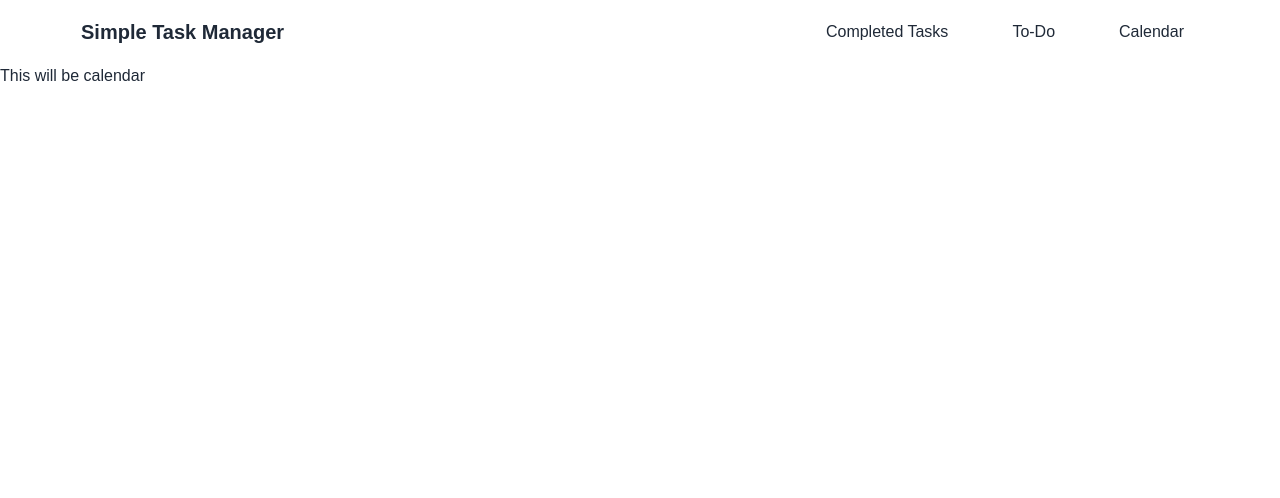
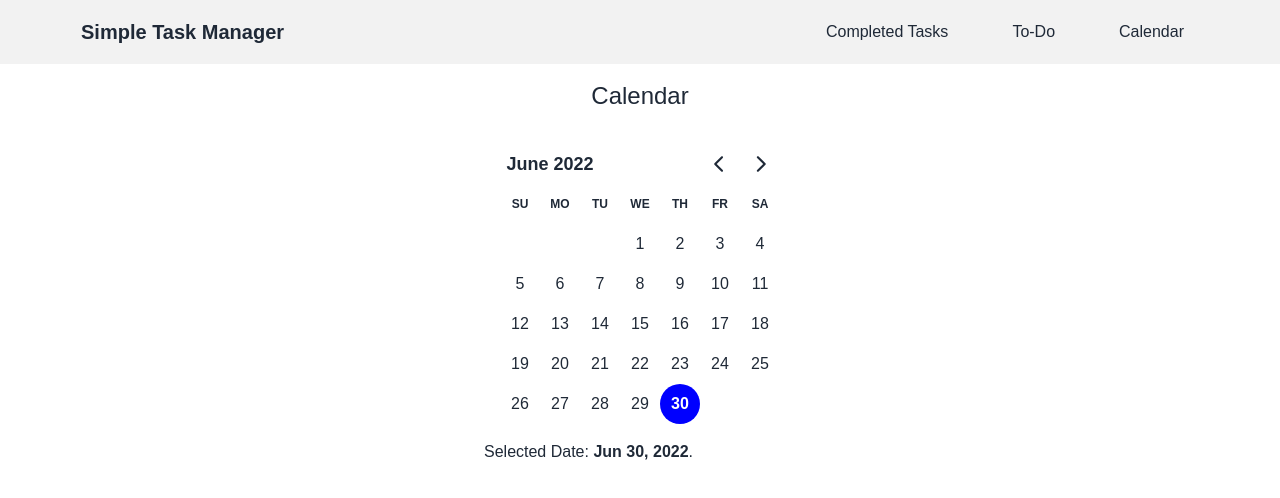
Before and after one commit to mobashirul-alam/simple-task-manager-client, a React (Create React App) app: page /calendar in a window 1280 px wide. Shown: the top 498 px of the page. Built offline with nearby package versions, Linux system fonts and the light colour scheme; the HTML template or start-up script is replaced by a standard one.

Commit message:
calendar added

```diff
--- a/package.json
+++ b/package.json
@@ -7,7 +7,9 @@
     "@testing-library/react": "^13.3.0",
     "@testing-library/user-event": "^13.5.0",
     "daisyui": "^2.17.0",
+    "date-fns": "^2.28.0",
     "react": "^18.2.0",
+    "react-day-picker": "^8.0.7",
     "react-dom": "^18.2.0",
     "react-router-dom": "^6.3.0",
     "react-scripts": "5.0.1",
--- a/src/Components/Calendar.js
+++ b/src/Components/Calendar.js
@@ -1,9 +1,23 @@
-import React from 'react';
+import { format } from 'date-fns';
+import React, { useState } from 'react';
+import { DayPicker } from 'react-day-picker';
+import 'react-day-picker/dist/style.css';
 
 const Calendar = () => {
+    const [date, setDate] = useState(new Date());
     return (
         <div>
-            <h1>This will be calendar</h1>
+            <h1 className='text-center text-2xl font-medium my-4'>Calendar</h1>
+            <div className='flex justify-center'>
+                <div>
+                    <DayPicker
+                        mode="single"
+                        selected={date}
+                        onSelect={setDate}
+                    />
+                    <p>Selected Date: <span className='font-semibold'>{format(date, 'PP')}</span>.</p>
+                </div>
+            </div>
         </div>
     );
 };
--- a/src/Components/Home.js
+++ b/src/Components/Home.js
@@ -3,7 +3,7 @@ import React from 'react';
 const Home = () => {
     return (
         <div>
-            <h1>This is home</h1>
+            <h1 className='text-center text-2xl font-medium my-4'>Simple Task Manager</h1>
         </div>
     );
 };
--- a/src/Shared/Header.js
+++ b/src/Shared/Header.js
@@ -32,7 +32,7 @@ const Header = () => {
 
     return (
         <>
-            <div class="navbar bg-base-100 lg:px-16">
+            <div class="navbar bg-base-200 lg:px-16">
                 <div class="navbar-start">
                     <div class="dropdown">
                         <label tabindex="0" class="btn btn-ghost lg:hidden">
```
Also changed, not shown: 1 other file (tests, documents, lock files or other folders).
